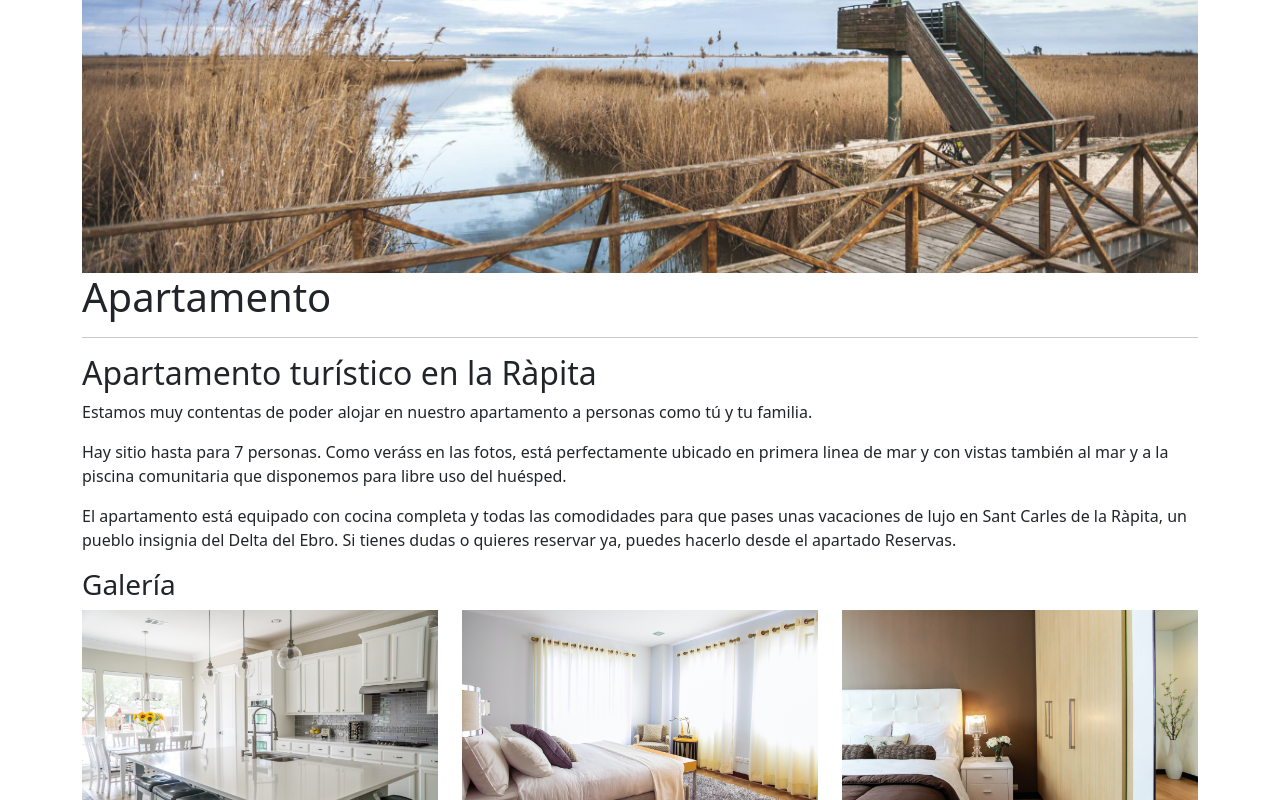
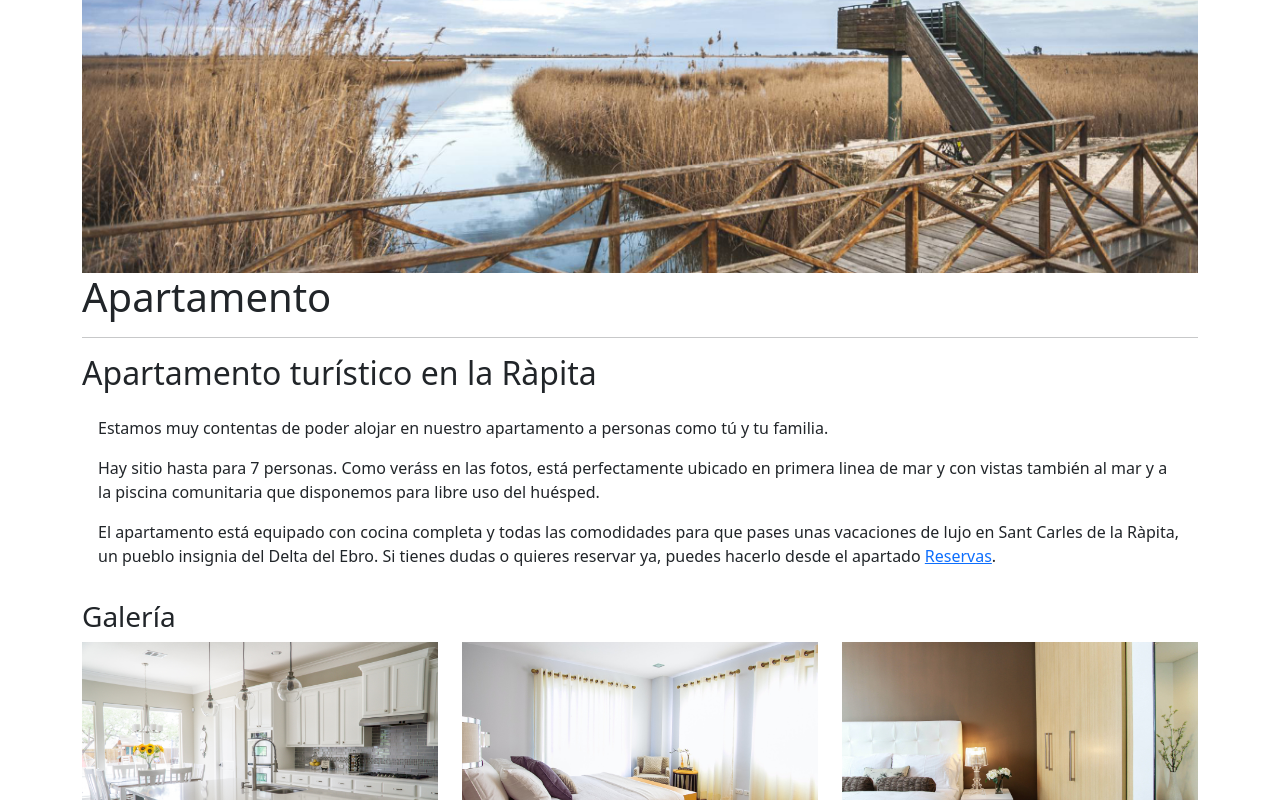
Before and after one commit to rubenhierro/itacademy-vue-sprint9, a Vue app: page / in a window 1280 px wide. Shown: the part 389-1189 px from the top of the page. Built offline with nearby package versions, Linux system fonts and the light colour scheme; what v-calendar would draw is missing.

Commit message:
Sort prices

```diff
--- a/src/classes/Price.js
+++ b/src/classes/Price.js
@@ -4,8 +4,6 @@ export default class Price {
   amount;
 
   constructor(start, end, amount) {
-    (this.start = start.toLocaleDateString()),
-      (this.end = end.toLocaleDateString()),
-      (this.amount = parseInt(amount));
+    (this.start = start), (this.end = end), (this.amount = parseInt(amount));
   }
 }
--- a/src/components/Description.vue
+++ b/src/components/Description.vue
@@ -1,5 +1,12 @@
 <template>
-  <p>Estamos muy contentas de poder alojar en nuestro apartamento a personas como tú y tu familia.</p>
-  <p>Hay sitio hasta para 7 personas. Como veráss en las fotos, está perfectamente ubicado en primera linea de mar y con vistas también al mar y a la piscina comunitaria que disponemos para libre uso del huésped.</p>
-  <p>El apartamento está equipado con cocina completa y todas las comodidades para que pases unas vacaciones de lujo en Sant Carles de la Ràpita, un pueblo insignia del Delta del Ebro. Si tienes dudas o quieres reservar ya, puedes hacerlo desde el apartado Reservas.</p>
+  <div class="p-3">
+    <p>Estamos muy contentas de poder alojar en nuestro apartamento a personas como tú y tu familia.</p>
+    <p>Hay sitio hasta para 7 personas. Como veráss en las fotos, está perfectamente ubicado en primera linea de mar y con vistas también al mar y a la piscina comunitaria que disponemos para libre uso del huésped.</p>
+    <p>
+      El apartamento está equipado con cocina completa y todas las comodidades para que pases unas vacaciones de lujo en Sant Carles de la Ràpita, un pueblo insignia del Delta del Ebro. Si tienes dudas o quieres reservar ya, puedes hacerlo desde el apartado
+      <a
+        href="/reservas"
+      >Reservas</a>.
+    </p>
+  </div>
 </template>
--- a/src/components/PricesList.vue
+++ b/src/components/PricesList.vue
@@ -1,11 +1,11 @@
 <script setup>
-import { computed } from 'vue'
+import { computed, onMounted } from 'vue'
 import { useBookingStore } from '../stores/BookingStore'
+import { storeToRefs } from 'pinia';
 
 const store = useBookingStore()
-const prices = computed(() => {
-  return store.prices
-})
+const { getSortedPrices: prices } = storeToRefs(store)
+
 </script>
 <template>
   <div class="row bord p-5 shadow m-5">
@@ -19,8 +19,8 @@ const prices = computed(() => {
       </thead>
       <tbody>
         <tr v-for="price of prices" key="key">
-          <td>{{ price.start }}</td>
-          <td>{{ price.end }}</td>
+          <td>{{ new Date(Date.parse(price.start)).toLocaleDateString() }}</td>
+          <td>{{ new Date(Date.parse(price.end)).toLocaleDateString() }}</td>
           <td>{{ price.amount }}€</td>
         </tr>
       </tbody>
--- a/src/router/index.js
+++ b/src/router/index.js
@@ -76,6 +76,11 @@ const router = createRouter({
       name: "login",
       component: login,
     },
+    {
+      path: '/:pathMatch(.*)*',
+      name: 'NotFound',
+      component: ()=> import('@/views/NotFound.vue')
+    }
   ],
 });
 
--- a/src/stores/BookingStore.js
+++ b/src/stores/BookingStore.js
@@ -6,9 +6,10 @@ export const useBookingStore = defineStore({
     prices: JSON.parse(localStorage.getItem("prices")) || [],
     disabledDates: JSON.parse(localStorage.getItem("disabledDates")) || [],
     bookings: JSON.parse(localStorage.getItem("bookings")) || [],
-    // preBookings: JSON.parse(localStorage.getItem("preBookings")) || [],
   }),
   getters: {
+    getSortedPrices: (state) =>
+      state.prices.sort((a, b) => new Date(a.start) - new Date(b.start)),
     getDisponibility: (state) =>
       state.parseDisabledDates.filter((i) => i.end > new Date()),
     parseDisabledDates: (state) =>
--- /dev/null
+++ b/src/views/NotFound.vue
@@ -0,0 +1,9 @@
+<template>
+  <div>
+    <h1>Página no encontrada</h1>
+    <p>
+      Vaya, no pudimos encontrar esta página. Intenta ir a
+      <router-link to="/">Apartamento</router-link>
+    </p>
+  </div>
+</template>
--- a/src/views/admin/Prices.vue
+++ b/src/views/admin/Prices.vue
@@ -50,6 +50,7 @@ export default {
       this.start = null
       this.end = null
       this.amount = null
+      this.isEditing = false
     },
     editPrice(id) {
       this.isEditing = true
```
